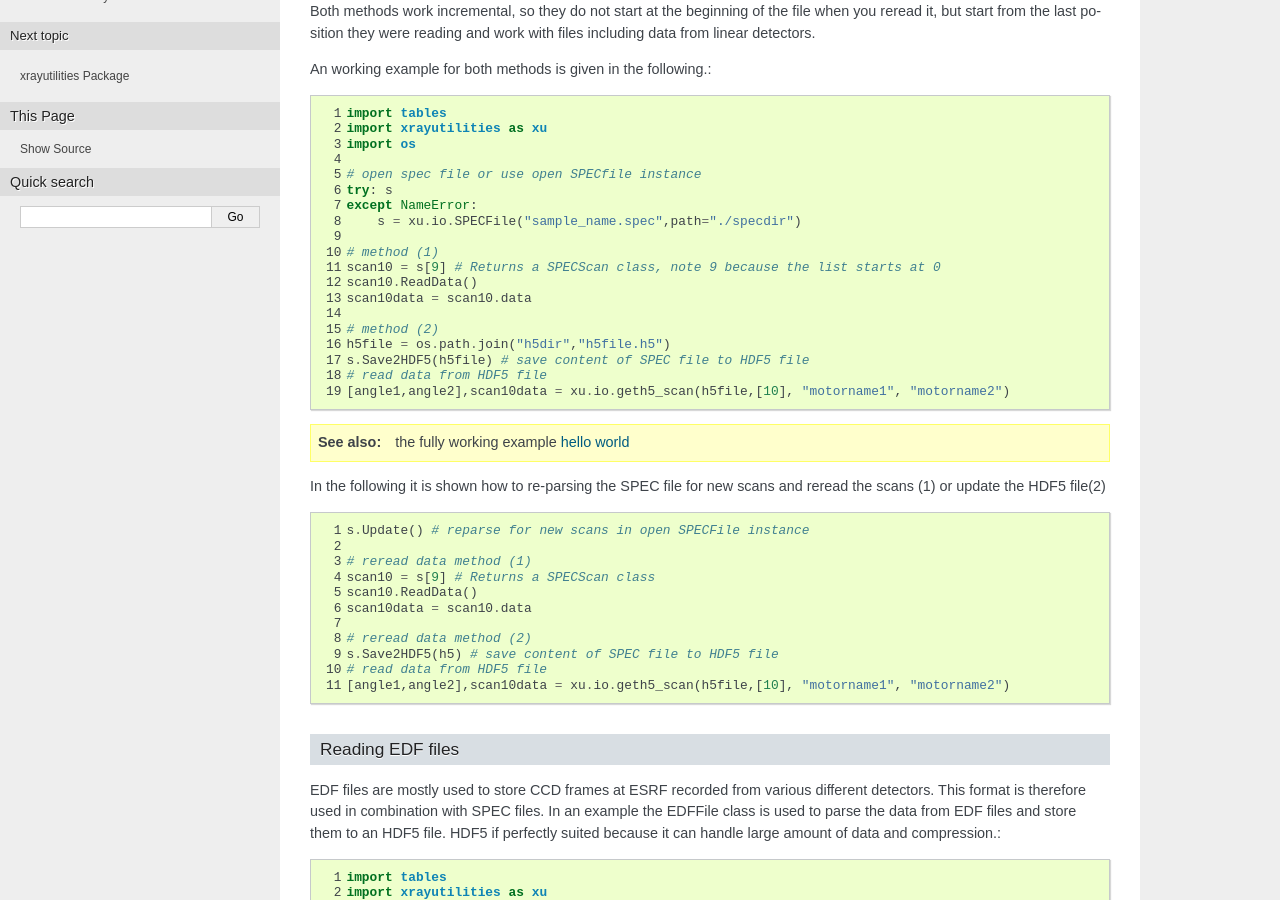
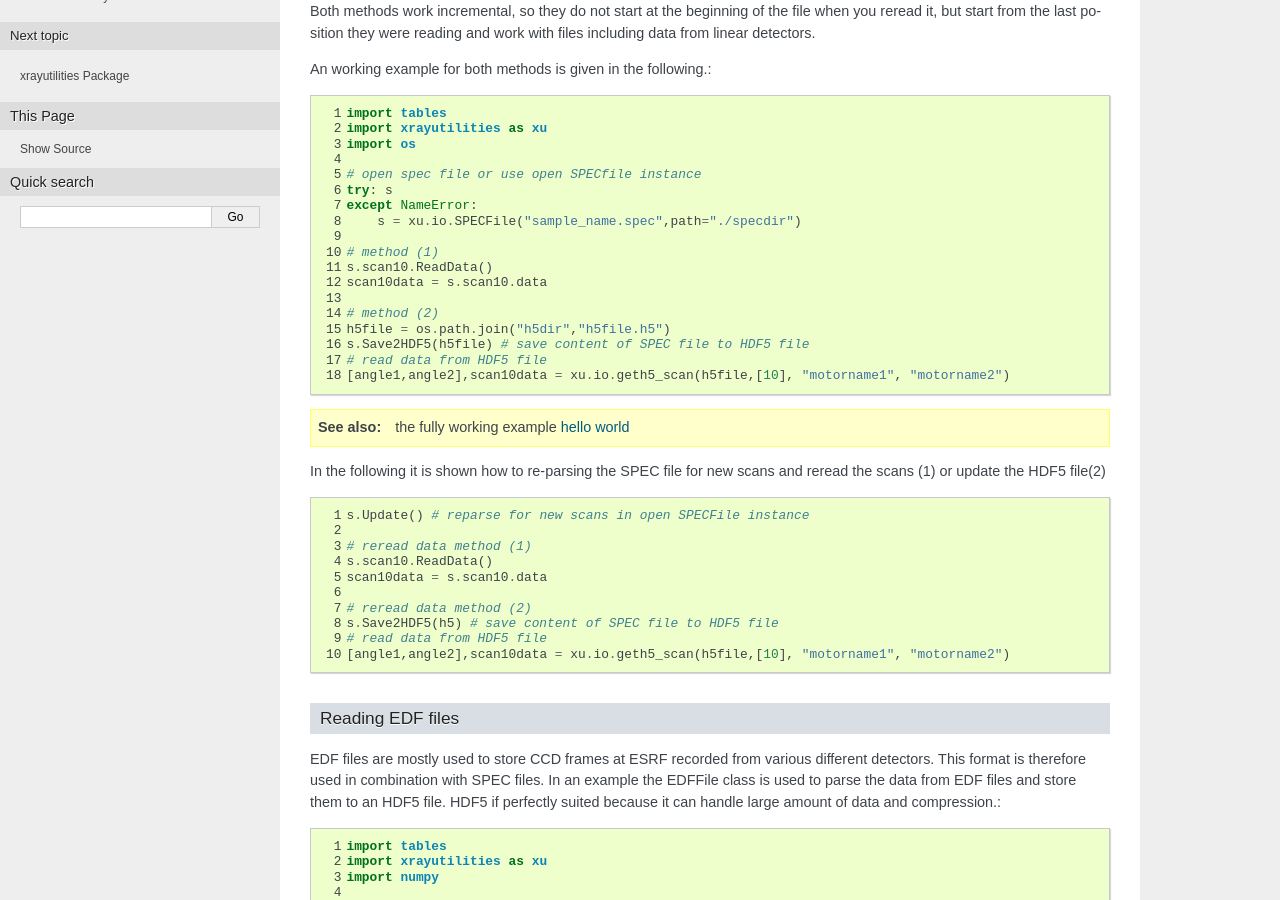
Before and after one commit to dkriegner/xrayutilities, a Sphinx documentation site: the page built from doc/source/examples.rst, in a window 1280 px wide and 900 px high, scrolled down 552 px. Built offline with Sphinx 7.4.7, drawn with Linux system fonts in a browser that asks for light colours; formulas are drawn with MathJax 3; pages that are not in the unit, such as notebooks, are missing from menus.

Commit message:
update example with respect to newly added feature

```diff
--- a/doc/source/examples.rst
+++ b/doc/source/examples.rst
@@ -38,9 +38,8 @@
         s = xu.io.SPECFile("sample_name.spec",path="./specdir")
 
     # method (1)
-    scan10 = s[9] # Returns a SPECScan class, note 9 because the list starts at 0
-    scan10.ReadData()
-    scan10data = scan10.data
+    s.scan10.ReadData()
+    scan10data = s.scan10.data
 
     # method (2)
     h5file = os.path.join("h5dir","h5file.h5")
@@ -59,9 +58,8 @@
     s.Update() # reparse for new scans in open SPECFile instance
 
     # reread data method (1)
-    scan10 = s[9] # Returns a SPECScan class
-    scan10.ReadData()
-    scan10data = scan10.data
+    s.scan10.ReadData()
+    scan10data = s.scan10.data
 
     # reread data method (2)
     s.Save2HDF5(h5) # save content of SPEC file to HDF5 file
```
